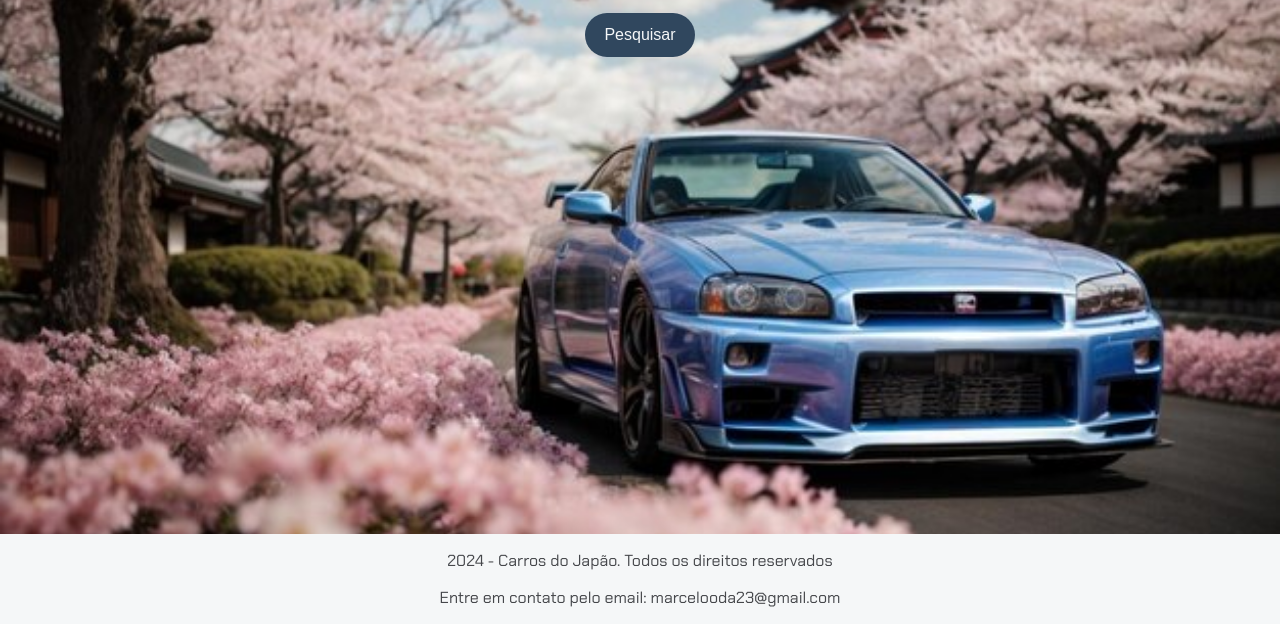
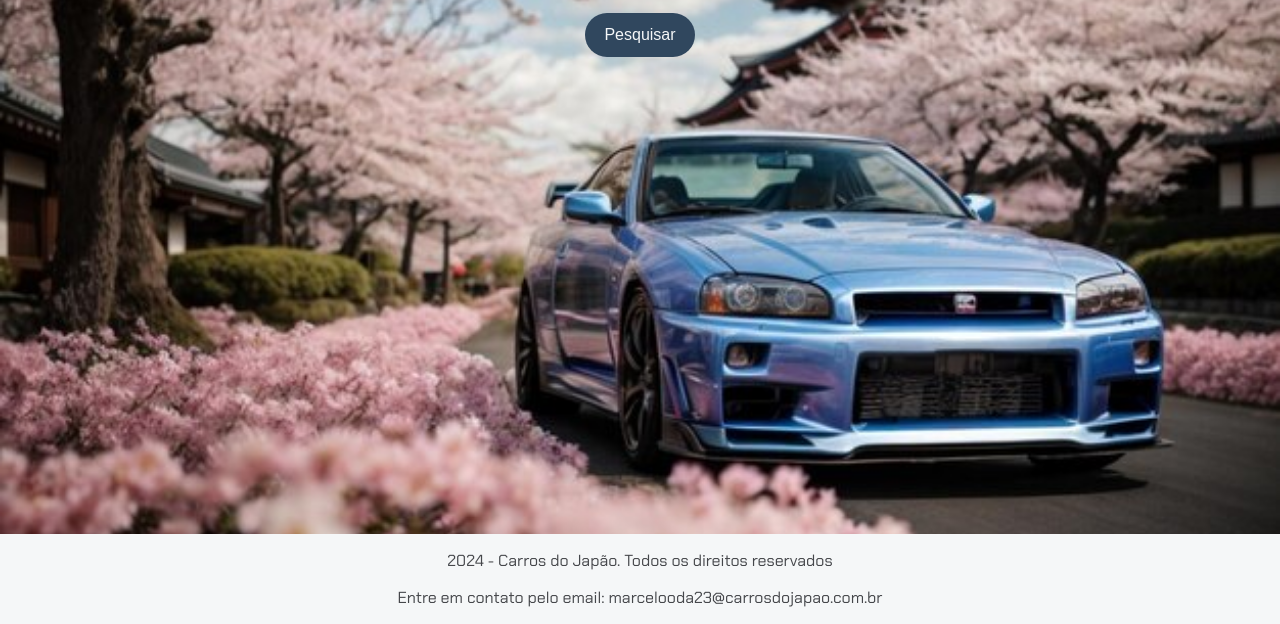
Before and after one commit to MarceloOda46/Carros-do-Jap-o, a plain HTML site: page index.html in a window 1280 px wide. Shown: the part 176-800 px from the top of the page. Drawn offline with Linux system fonts and the light colour scheme.

Commit message:
Add files via upload

```diff
--- a/index.html
+++ b/index.html
@@ -31,7 +31,7 @@
     </main>
     <footer>
         <p>2024 - Carros do Japão. Todos os direitos reservados</p>
-        <p>Entre em contato pelo email: marcelooda23@gmail.com</p>
+        <p>Entre em contato pelo email: marcelooda23@carrosdojapao.com.br</p>
     </footer>
     <script src="app2.js"></script>
     <script src="dados.js"></script>
```
